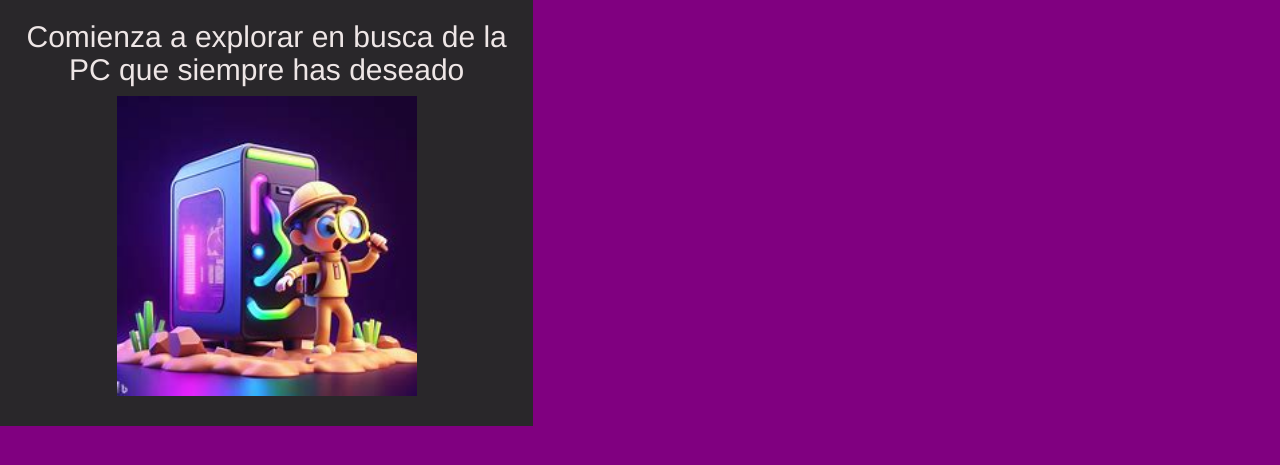
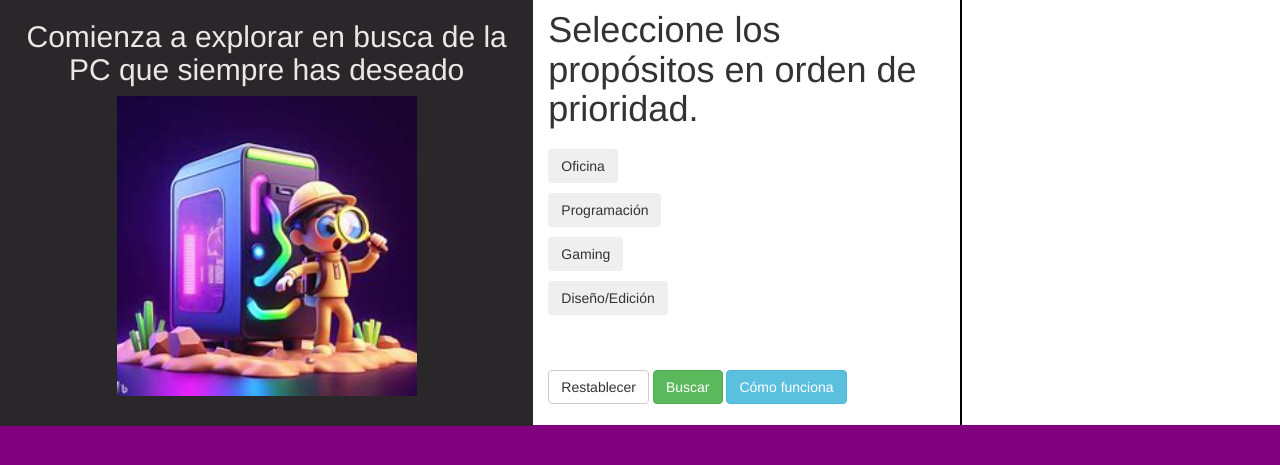
Before and after one commit to EduardoSaavedraQ/YourPC_maintainence, a Flask app: page /searchPCPage in a window 1280 px wide. Shown: the part 52-517 px from the top of the page. Run offline with Flask 3, Linux system fonts and the light colour scheme; some libraries are stand-ins or nearby versions.

Commit message:
Añadir botones de propósitos y compartamiento tras hacer clic sobre ellos

```diff
--- a/templates/searchPC.html
+++ b/templates/searchPC.html
@@ -10,6 +10,11 @@
     <script src="https://maxcdn.bootstrapcdn.com/bootstrap/3.4.1/js/bootstrap.min.js"></script>
     <script src="../static/js/yourPCHome.js"></script>
     <title>Buscar PC</title>
+    <style>
+        .Prioridad {
+            margin-bottom: 10px;
+        }
+    </style>
 </head>
 <body style="background-color: purple;">
     <nav class="navbar navbar-inverse ">
@@ -37,13 +42,49 @@
     </nav>
     <div class="container-fluid">
         <div class="row">
-            <div class="col-lg-5" style="background-color: #29272A; padding-bottom: 30px;">
+            <div id="contenedor_imagen" class="col-lg-5" style="background-color: #29272A; padding-bottom: 30px;">
                 <div style="text-align: center;">
                     <h2 style="color: #EEE6E6; font-weight: 300;">Comienza a explorar en busca de la PC que siempre has deseado</h2>
                     <img style="width: 300px;" class="img" src="{{url_for('static',filename='explorerPC.jpeg')}}" alt="Logo YourPC">
                 </div>
             </div>
+            <div id="propositos_area" class="col-lg-4" style="height: 425px; background-color: white;">
+                <h1 style="position: relative; top: -10px;">Seleccione los propósitos en orden de prioridad.</h1>
+                <button style="margin-bottom: 10px;" style="margin-bottom: 10px;" class="Proposito btn">Oficina</button><br>
+                <button style="margin-bottom: 10px;" class="Proposito btn">Programación</button><br>
+                <button style="margin-bottom: 10px;" class="Proposito btn">Gaming</button><br>
+                <button style="margin-bottom: 10px;" class="Proposito btn">Diseño/Edición</button><br><br>
+
+                <div style="position: absolute; top: 370px;"><button class="btn btn-default">Restablecer</button> <button class="btn btn-success">Buscar</button> <button class="btn btn-info">Cómo funciona</button></div>
+
+
+            </div>
+            <div id="orden_area" class="col-lg-3" style="padding-top: 50px; padding-left: 50px; height: 425px; border-left: 2px solid black; background-color: white;"></div>
         </div>
     </div>
+    <script>
+        // Obtenemos la lista de botones
+        const botones = document.querySelectorAll(".Proposito");
+
+        // Obtenemos el contenedor donde se colocarán los botones
+        const contenedor = document.getElementById("orden_area");
+
+        // Agregamos un evento de clic a cada botón
+        botones.forEach((boton) => {
+            boton.addEventListener("click", () => {
+                // Clonamos el botón y lo ocultamos
+                let boton_clon = boton.cloneNode(true);
+                boton.style.visibility = "hidden";
+
+                // Deshabilitamos el botón clon
+                boton_clon.disabled = true;
+
+                boton_clon.style.display = "block";
+
+                // Agregamos el botón clon al contenedor
+                contenedor.appendChild(boton_clon);
+            });
+        });
+    </script>
 </body>
 </html>
```
